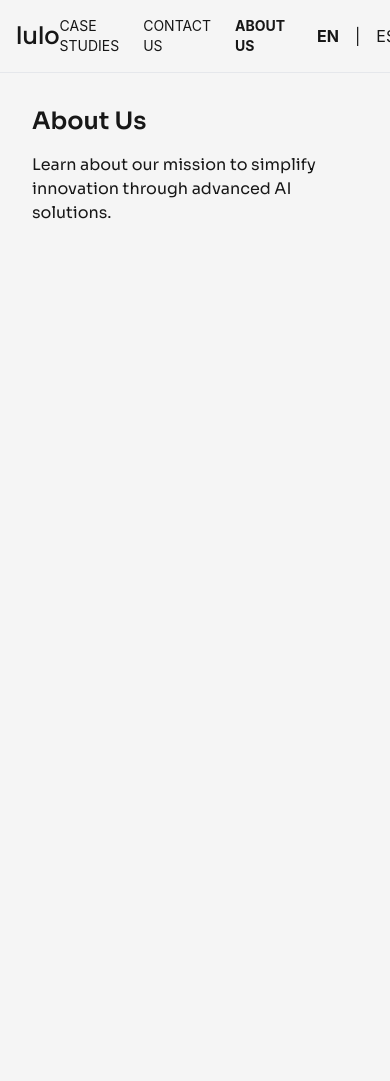
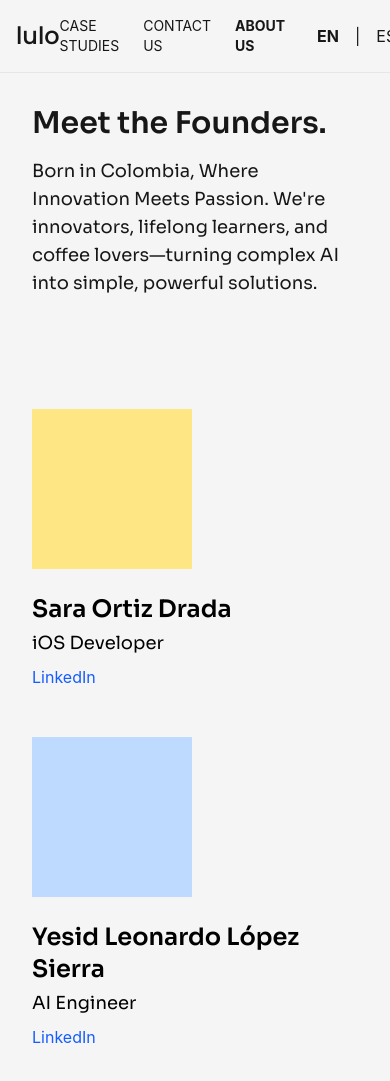
Before and after one commit to yesid-lopez/lulo, a Next.js app: page /about-us in a window 390 px wide. Before the commit the page ends 844 px from the top, so only its background shows below. Built offline with nearby package versions, Linux system fonts and the light colour scheme.

Commit message:
Update About Us page with founder profiles and responsive layout

```diff
--- a/src/app/about-us/page.tsx
+++ b/src/app/about-us/page.tsx
@@ -22,9 +22,59 @@ export default function AboutUs() {
         </div>
       </nav>
 
-      <div className="p-8">
-        <h1 className="text-2xl font-bold sora-text">About Us</h1>
-        <p className="mt-4 sora-light">Learn about our mission to simplify innovation through advanced AI solutions.</p>
+      <div className="flex flex-col md:flex-row min-h-[calc(100vh-73px)]">
+        <div className="w-full md:w-1/2 p-8 md:px-24">
+          <div className="md:max-w-md md:ml-auto">
+            <h1 className="text-3xl md:text-4xl font-bold mb-4 sora-text">
+              Meet the Founders.
+            </h1>
+            <p className="text-lg sora-light mb-12">
+              Born in Colombia, Where Innovation Meets Passion. We're innovators, lifelong learners, and coffee lovers—turning complex AI into simple, powerful solutions.
+            </p>
+          </div>
+        </div>
+
+        <div className="w-full md:w-1/2 p-8">
+          <div className="flex flex-col space-y-12">
+            {/* Sara's Card */}
+            <div className="overflow-hidden flex flex-col items-start text-left">
+              <div className="relative w-40 h-40 mb-6 overflow-hidden bg-amber-200">
+                {/* Color block instead of image */}
+              </div>
+              <h2 className="text-2xl font-bold mb-1 sora-text text-black">Sara Ortiz Drada</h2>
+              <p className="text-lg mb-2 sora-light text-black">
+                iOS Developer
+              </p>
+              <Link
+                href="https://www.linkedin.com/in/saradrada/"
+                target="_blank"
+                rel="noopener noreferrer"
+                className="text-blue-600 hover:underline"
+              >
+                LinkedIn
+              </Link>
+            </div>
+
+            {/* Yesid's Card */}
+            <div className="overflow-hidden flex flex-col items-start text-left">
+              <div className="relative w-40 h-40 mb-6 overflow-hidden bg-blue-200">
+                {/* Color block instead of image */}
+              </div>
+              <h2 className="text-2xl font-bold mb-1 sora-text text-black">Yesid Leonardo López Sierra</h2>
+              <p className="text-lg mb-2 sora-light text-black">
+                AI Engineer
+              </p>
+              <Link
+                href="https://www.linkedin.com/in/yesid-lopez-sierra/"
+                target="_blank"
+                rel="noopener noreferrer"
+                className="text-blue-600 hover:underline"
+              >
+                LinkedIn
+              </Link>
+            </div>
+          </div>
+        </div>
       </div>
     </div>
   );
```
